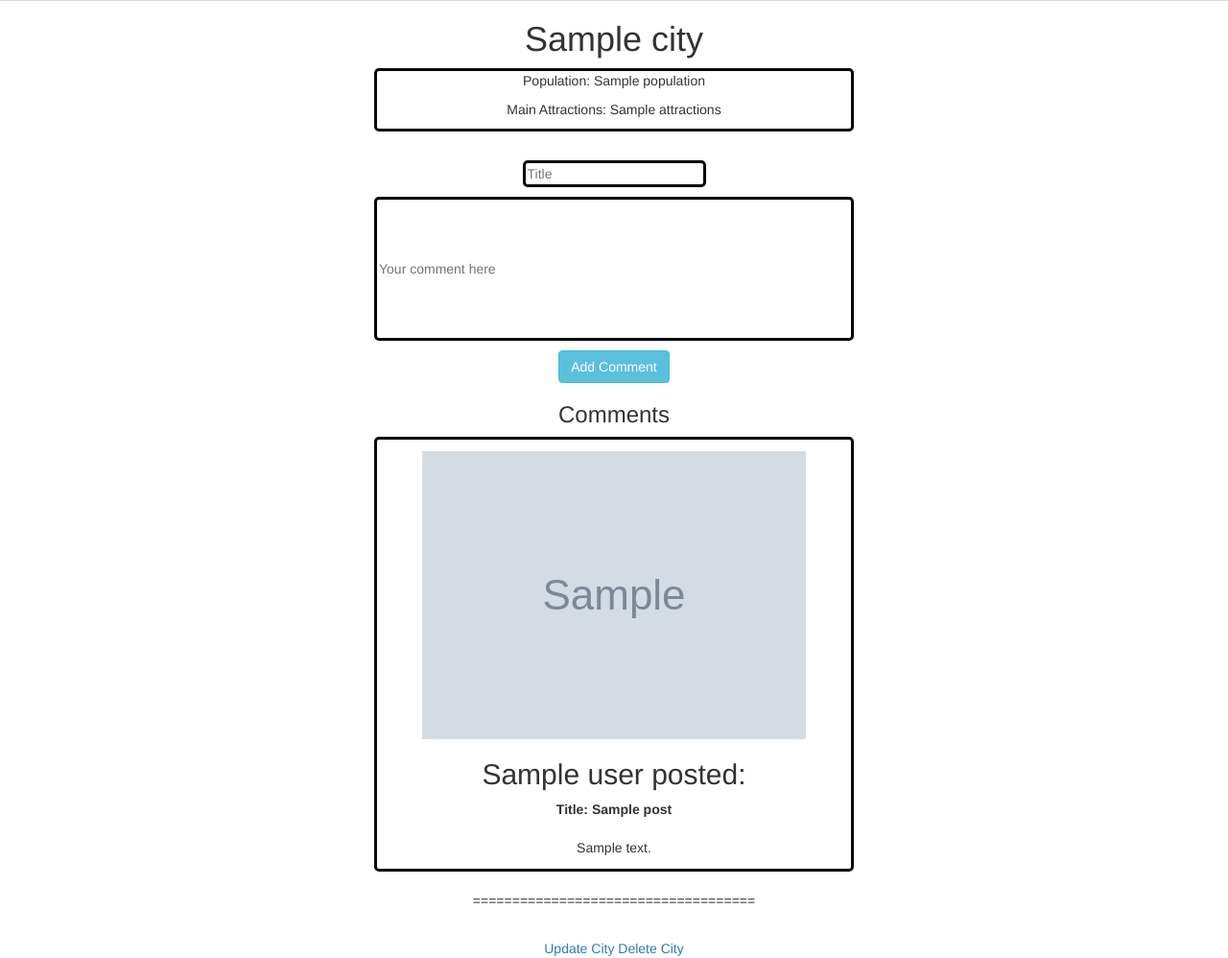
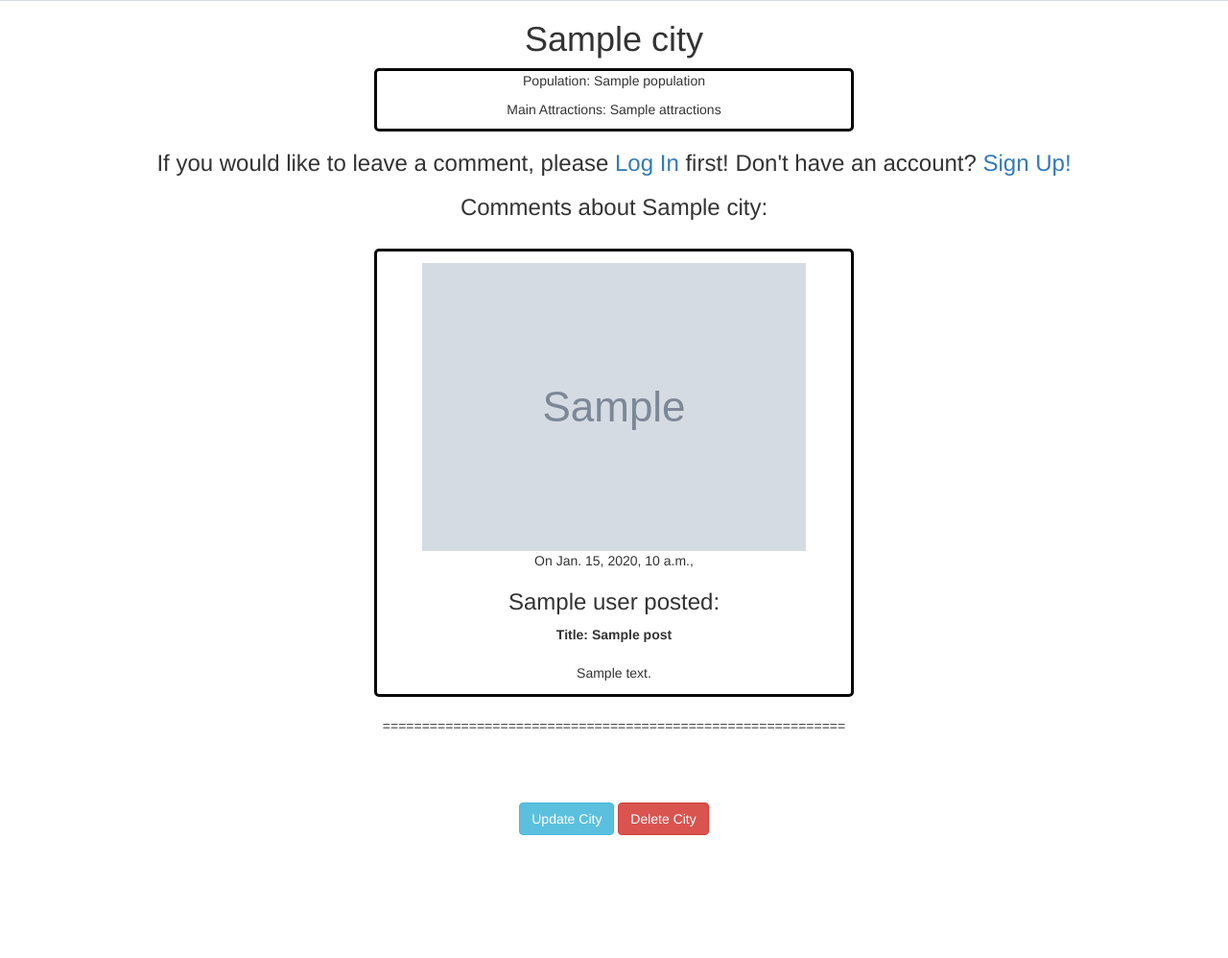
Before and after one commit to maxmcgrath1/Project_Wayfarer, a Django app: template main_app/templates/city_detail.html in a window 1280 px wide; the page is wider, and only the part inside the window is pictured. Shown: the part 576-1574 px from the top of that part at 96% size. After the commit the page ends 1446 px from the top of that part, so only its background shows below. Run offline with Django 4.2, Linux system fonts and the light colour scheme; the template is opened without the code that fills it: most values are stand-ins (such as "Sample title", 1, 10 or a date in 2020); grey boxes marked "Sample" are stand-in pictures; some libraries are stand-ins or nearby versions.

Commit message:
Added buttons and page titles

```diff
--- a/main_app/templates/city_delete_confirmation.html
+++ b/main_app/templates/city_delete_confirmation.html
@@ -4,8 +4,8 @@
 <form method="post">
     {% csrf_token %}
     <div class="buttons">
-        <input class="button" type="submit" value="Confirm"/>
-        <a class="button is-primary" href="{% url 'city_detail' city.pk %}">Cancel</a>
+        <input class="btn btn-warning" type="submit" value="Yes, Delete!"/>
+        <a class="btn btn-danger" href="{% url 'city_detail' city.pk %}">No! Cancel!</a>
     </div>
 </form>
 {% endblock %}
--- a/main_app/templates/city_detail.html
+++ b/main_app/templates/city_detail.html
@@ -16,6 +16,7 @@
         <p>Main Attractions: {{city.attractions}}</p>
     </div>
 </div>
+{% if user.is_authenticated %}
 <form class="mb-5" action="{% url 'post_create' city.pk %}" method="post">
     {% csrf_token %}
     <div class="field has-addons">
@@ -42,13 +43,18 @@
         </div>
     </div>
 </form>
+{% else %}
+<h3>If you would like to leave a comment, please <a href="{% url 'login' %}">Log In</a> first! Don't have an account? <a href="{% url 'signup' %}">Sign Up!</a> </h3>
+{% endif %}
 <div>
-    <h3>Comments</h3>
+    <h3>Comments about {{city.name}}:</h3>
+    <br />
     <div>
         {% for post in city.posts.all %}
         <div class="post_container">
             <img src="{{post.user.profile.image}}" />
-            <h2>{{post.user}} posted:</h2>
+            <p>On {{post.created_at}}, </p>
+            <h3>{{post.user}} posted:</h3>
             <span><b>Title: {{post.title}}</b></span>
             <br />
             <br />
@@ -64,7 +70,9 @@
                 <button type="button" class="btn btn-danger">Delete</button>
             </a>
             {% endif %}
-        <p>====================================</p>
+        <p>===========================================================</p>
+        <br />
+        <br />
         </div>
     </div>
 		{% empty %}
@@ -75,8 +83,8 @@
 </div>
 <div>
     <br />
-    <a href="{% url 'city_update' city.pk %}" class="button"> Update City
-    <a href="{% url 'city_delete' city.pk %}" class="button"> Delete City
+    <a href="{% url 'city_update' city.pk %}" class="btn btn-info"> Update City</a>
+    <a href="{% url 'city_delete' city.pk %}" class="btn btn-danger"> Delete City</a>
 </div>
 
 {% endblock %}
--- a/main_app/templates/city_list.html
+++ b/main_app/templates/city_list.html
@@ -15,12 +15,12 @@ Cities
                     </h5>
                     <div class="control">
                         <input class="input" type="text" name="name" placeholder="City" />
-                        <input class="button is-success" type="submit" value="Search" />
+                        <input class="btn btn-info" type="submit" value="Search" />
                     </div>
                 </div>
             </div>
             <br/>
-            <a class="button is-dark" href="{% url 'city_list' %}">Clear Search</a>
+            <a class="btn btn-default" href="{% url 'city_list' %}">Clear Search</a>
         </form>
         <h1 class="queryheader">
         Cities :
@@ -52,10 +52,10 @@ Cities
         </div>
     </div>
 </div>
+<a class="btn btn-success" href="{% url 'city_create' %}">Add A City</a>
 
 {% endblock%}
 {% comment %} <a href="/">Home</a>
-<a href="{% url 'city_create' %}">Add A City</a>
 <h1>{{header}}</h1>
 
 <form class="mb-5" method="get">
--- a/main_app/templates/city_update.html
+++ b/main_app/templates/city_update.html
@@ -3,7 +3,7 @@
 <h1>Update {{city.name}}</h1>
 
 <form action="" method="post">
-    {% csrf_token %} {{form.as_p}} <input type="submit" value="Submit" />
+    {% csrf_token %} {{form.as_p}} <input class ="btn btn-success" type="submit" value="Update City" />
 </form>
 
 {% endblock %}
--- a/main_app/templates/post_comment.html
+++ b/main_app/templates/post_comment.html
@@ -1,7 +1,5 @@
 {% extends 'base.html' %}
 {% block content %}
-<a href="/">Home</a>
-<a href="/cities/<int:pk>/">Back to All Cities</a>
 <div>
     <img src="{{city.image}}" alt="{{city.name}}" />
 </div>
--- a/main_app/templates/registration/login.html
+++ b/main_app/templates/registration/login.html
@@ -3,7 +3,7 @@
 <h1 class="title">Log In</h1>
 <form method="post" action="{% url 'login' %}">
     {% csrf_token %} {{ form.as_p }}
-    <input type="submit" class="btn" value="login" />
+    <input type="submit" class="btn btn-success" value="Log In" />
     <input type="hidden" name="next" value="{{ next }}" />
 </form>
 
--- a/main_app/templates/registration/signup.html
+++ b/main_app/templates/registration/signup.html
@@ -3,7 +3,7 @@
 <h1 class="title">Sign Up</h1>
 <form method="post" action="{% url 'signup' %}">
     {% csrf_token %} {{ form.as_p }}
-    <input type="submit" class="btn" value="Sign Up" />
+    <input type="submit" class="btn btn-success" value="Sign Up" />
     <input type="hidden" name="next" value="{{ next }}" />
 </form>
 
```
Also changed, not shown: main_app/templates/city_create.html (+7 -12 lines), main_app/templates/post_delete_confirmation.html (+5 -2 lines), main_app/templates/post_update.html (+5 -2 lines).
